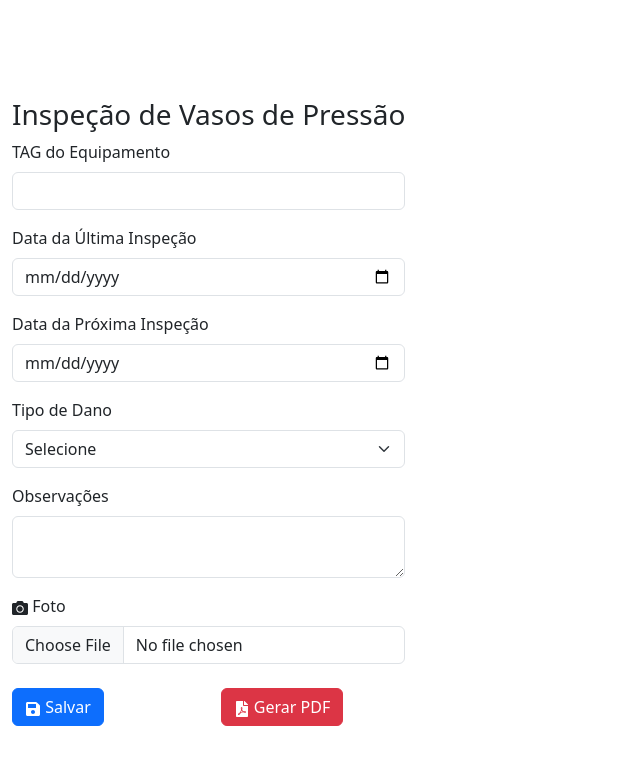
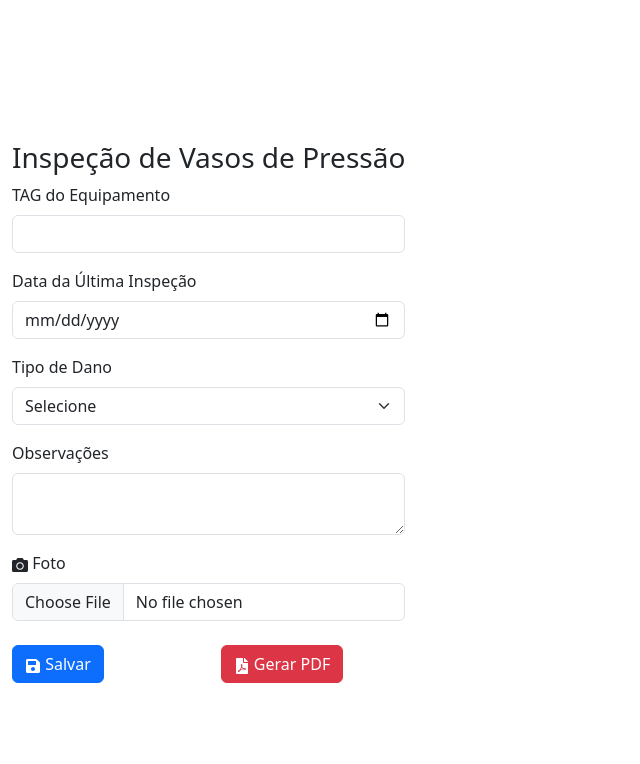
Before and after one commit to Galvictor/formulario-inspecao, a React (Vite) app: page / in a window 1280 px wide. Shown: the top 764 px of the page, without its empty margins (0-640 px from the left). Built offline with nearby package versions, Linux system fonts and the light colour scheme.

Commit message:
♻️ Refatora lógica de vencimento no "FormularioInspecao" e remove campo desnecessário

```diff
--- a/src/components/FormularioInspecao.jsx
+++ b/src/components/FormularioInspecao.jsx
@@ -3,13 +3,12 @@ import {
     Button, Form, FormGroup, Label, Input, FormText, Col, Row, Alert
 } from 'reactstrap';
 import {FaCamera, FaSave, FaFilePdf} from 'react-icons/fa';
-import {differenceInDays} from 'date-fns';
+import {addDays, isAfter, parseISO, format} from 'date-fns';
 
 const FormularioInspecao = () => {
     const [form, setForm] = useState({
         tag: '',
         ultima: '',
-        proxima: '',
         tipoDano: '',
         observacoes: '',
         foto: null
@@ -38,10 +37,12 @@ const FormularioInspecao = () => {
     };
 
     const isVencido = () => {
-        if (!form.ultima || !form.proxima) return false;
-        const dias = differenceInDays(new Date(form.proxima), new Date(form.ultima));
-        return dias > 365;
+        if (!form.ultima) return false;
+        const dataUltima = parseISO(form.ultima);
+        const limite = addDays(dataUltima, 365);
+        return isAfter(new Date(), limite); // hoje > limite ?
     };
+
 
     return (
         <Form onSubmit={handleSubmit}>
@@ -64,22 +65,19 @@ const FormularioInspecao = () => {
                     value={form.ultima}
                     onChange={handleChange}
                 />
-            </FormGroup>
-
-            <FormGroup>
-                <Label for="proxima">Data da Próxima Inspeção</Label>
-                <Input
-                    type="date"
-                    name="proxima"
-                    id="proxima"
-                    required
-                    value={form.proxima}
-                    onChange={handleChange}
-                />
-                {form.proxima && (
-                    <div className={`small ${isVencido() ? 'text-danger' : 'text-success'}`}>
-                        {isVencido() ? 'Inspeção vencida!' : 'Inspeção em dia.'}
-                    </div>
+                {form.ultima && (
+                    <>
+                        <div>
+                            📅 <strong>Hoje:</strong> {format(new Date(), 'dd/MM/yyyy')}
+                        </div>
+                        <div>
+                            📌 <strong>Próxima inspeção
+                            esperada:</strong> {format(addDays(parseISO(form.ultima), 365), 'dd/MM/yyyy')}
+                        </div>
+                        <div className={`small ${isVencido() ? 'text-danger' : 'text-success'}`}>
+                            {isVencido() ? '❌ Inspeção vencida!' : '✅ Inspeção em dia.'}
+                        </div>
+                    </>
                 )}
             </FormGroup>
 
```
